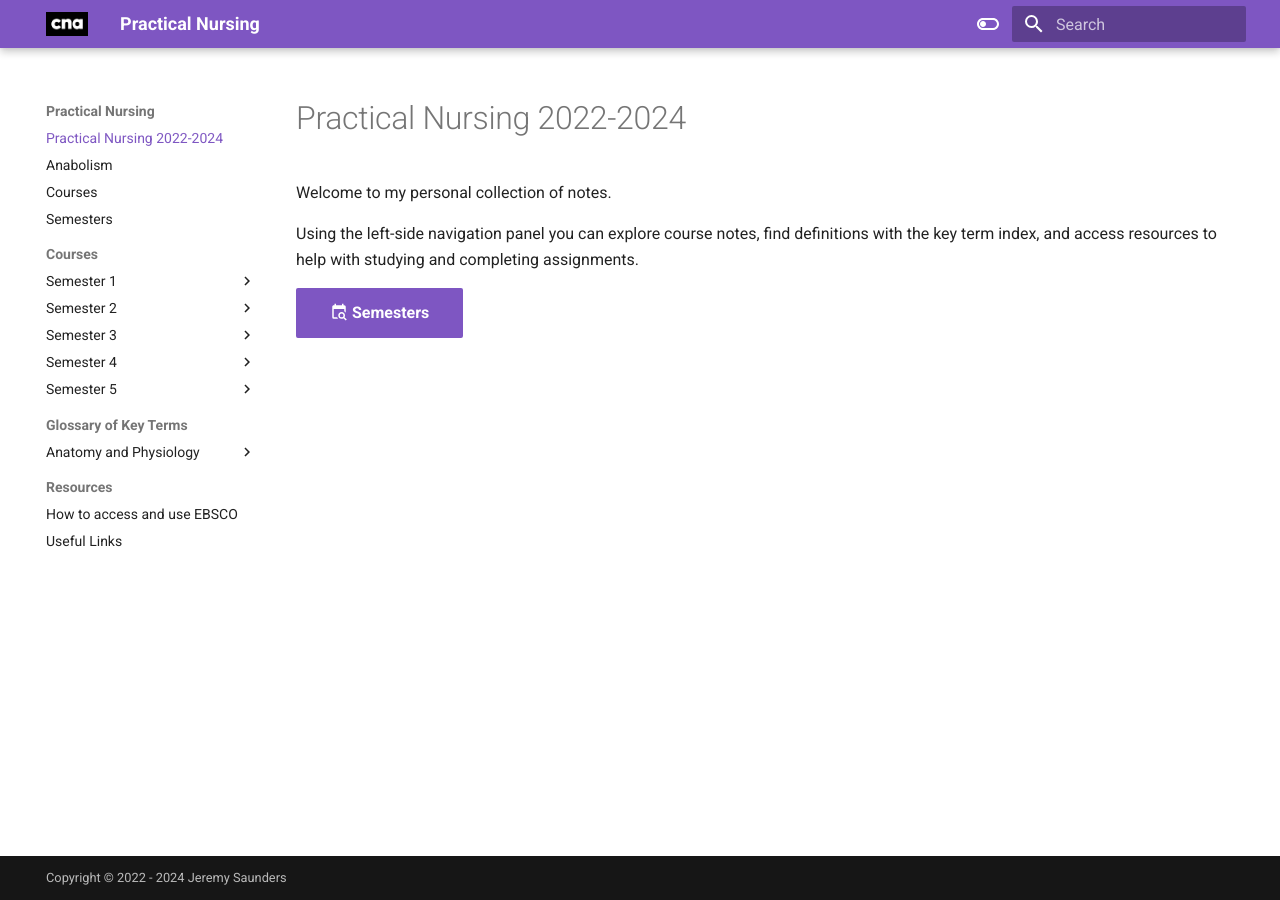
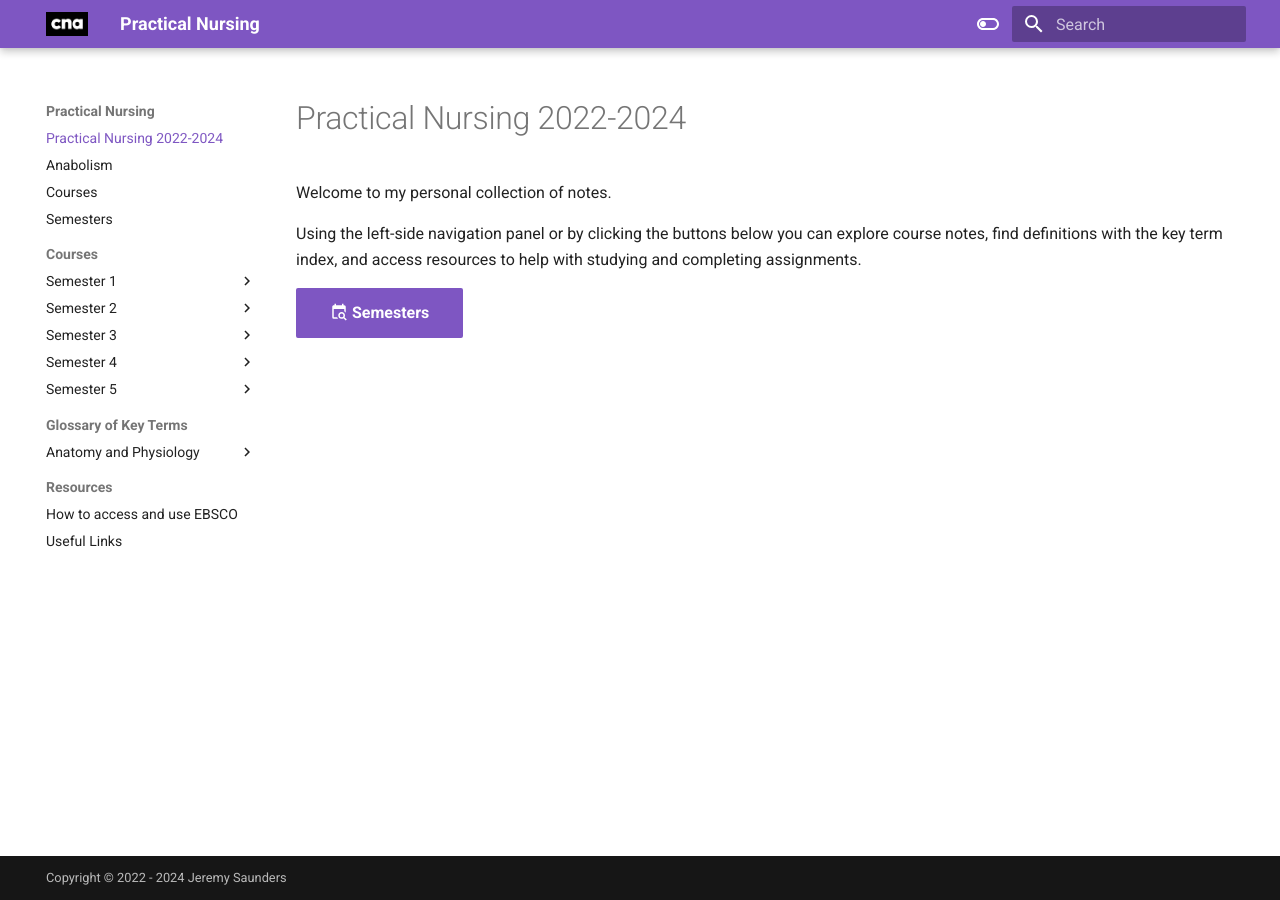
Before and after one commit to practicalnursing/practicalnursing.github.io, an MkDocs documentation site: the page built from docs/index.md, in a window 1280 px wide. Built offline with MkDocs 1.6.1 and Material for MkDocs 9.7.7, drawn with Linux system fonts in a browser that asks for light colours.

Commit message:
Update index.md

```diff
--- a/docs/index.md
+++ b/docs/index.md
@@ -8,6 +8,6 @@ hide:
 
 Welcome to my personal collection of notes.
 
-Using the left-side navigation panel you can explore course notes, find definitions with the key term index, and access resources to help with studying and completing assignments.
+Using the left-side navigation panel or by clicking the buttons below you can explore course notes, find definitions with the key term index, and access resources to help with studying and completing assignments.
 
 [:material-calendar-search: Semesters](Semesters){ .md-button .md-button--primary }
```
